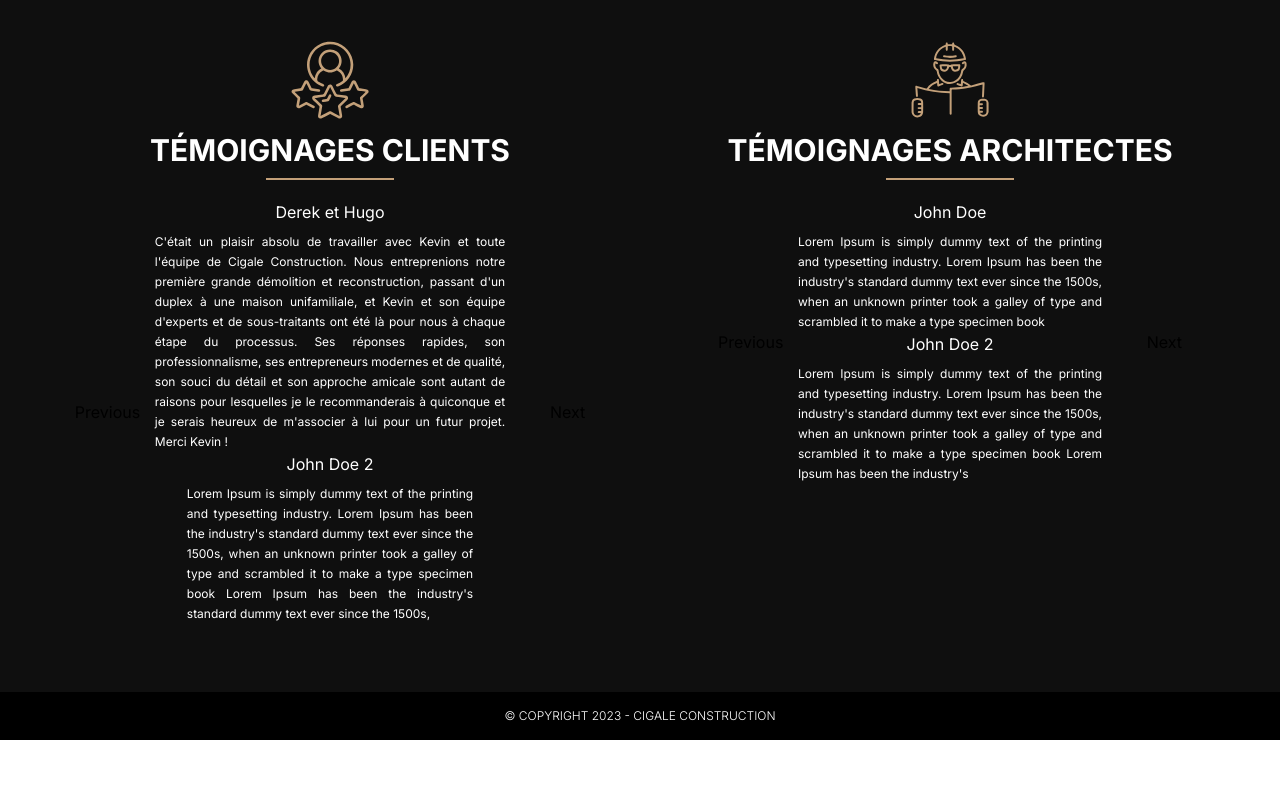
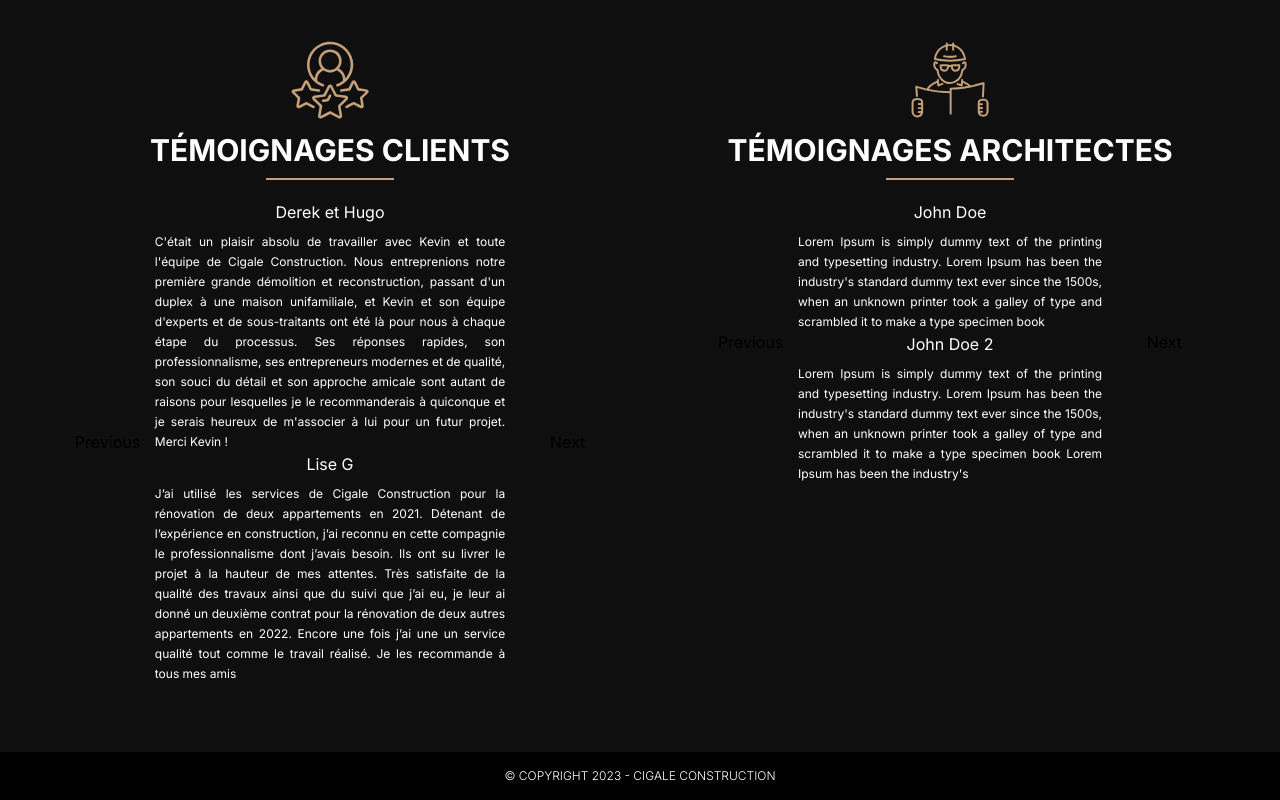
Before and after one commit to manuelfontenelle/cigale-construction, a Next.js app: page / in a window 1280 px wide. Shown: the part 2252-3052 px from the top of the page. Before the commit the page ends 2992 px from the top, so only its background shows below. Built offline with nearby package versions, Linux system fonts and the light colour scheme; what tw-elements would draw is missing.

Commit message:
fix texte + new tesimonial

```diff
--- a/components/SliderTxt.js
+++ b/components/SliderTxt.js
@@ -27,14 +27,18 @@ const SliderTxt = () => {
 					</div>
 				</div>
 				<div className="carousel-item relative float-left w-full">
-					<div className=" w-full text-white px-16 flex flex-col justify-center items-center sm:px-28">
-						<span className="pb-2 text-md">John Doe 2</span>
+					<div className=" w-full text-white px-16 flex flex-col justify-center items-center sm:px-20">
+						<span className="pb-2 text-md">Lise G</span>
 						<p className="leading-5 text-xs  2xl:text-sm 2xl:leading-6 md:text-justify">
-							Lorem Ipsum is simply dummy text of the printing and typesetting
-							industry. Lorem Ipsum has been the industry's standard dummy text
-							ever since the 1500s, when an unknown printer took a galley of
-							type and scrambled it to make a type specimen book Lorem Ipsum has
-							been the industry's standard dummy text ever since the 1500s,
+							J’ai utilisé les services de Cigale Construction pour la
+							rénovation de deux appartements en 2021. Détenant de l’expérience
+							en construction, j’ai reconnu en cette compagnie le
+							professionnalisme dont j’avais besoin. Ils ont su livrer le projet
+							à la hauteur de mes attentes. Très satisfaite de la qualité des
+							travaux ainsi que du suivi que j’ai eu, je leur ai donné un
+							deuxième contrat pour la rénovation de deux autres appartements en
+							2022. Encore une fois j’ai une un service qualité tout comme le
+							travail réalisé. Je les recommande à tous mes amis
 						</p>
 					</div>
 				</div>
--- a/pages/about.js
+++ b/pages/about.js
@@ -42,7 +42,7 @@ const about = () => {
 								BIENHEUREUSE ET DYNAMIQUE
 							</span>
 							<span className="block mt-1 text-[#c3a079]">
-								Entrepreneur Général spécialisé dans la réalisation de projet
+								Entrepreneur Général spécialisé dans la réalisation de projets
 								Architecturaux.
 								<br />
 								Nous œuvrons dans l’aire du grand Montréal.
@@ -61,13 +61,13 @@ const about = () => {
 								CONFIEZ NOUS VOS CLEFS
 							</span>
 							<span className=" w-16 h-0.5 mt-1.5 mb-3 bg-[#c3a079] block text-center"></span>
-							Notre ADN est guidé par la maitrise de la performance. <br /> Fort
+							Notre ADN est guidé par la maîtrise de la performance. <br /> Fort
 							d’une équipe regroupant des talents, CIGALE CONSTRUCTION se donne
 							le devoir de livrer votre projet dans le respect des coûts de
-							construction, des échéanciers et de la qualité de l’ouvrage CIGALE
-							CONSTRUCTION se distingue par ses connaissances, son savoir-faire,
-							son service d’accompagnement, la qualité de ses réalisations pour
-							l’entière satisfaction de nos clients.
+							construction, des échéanciers et de la qualité de l’ouvrage.
+							<br /> CIGALE CONSTRUCTION se distingue par ses connaissances, son
+							savoir-faire, son service d’accompagnement, la qualité de ses
+							réalisations pour l’entière satisfaction de nos clients.
 						</p>
 					</div>
 				</section>
@@ -99,10 +99,11 @@ const about = () => {
 								transmet sa rigueur et sa méthodologie à ses équipes dans le but
 								d’une amélioration continue. <br />
 								<br />
-								Personne au grand cœur, Kevin a participé à deux missions
-								humanitaires à l’étranger. <br />
-								C’était donc inéluctable pour lui que Cigale Construction soit
-								partenaire d’Architecte Sans Frontière Québec.
+								Personne au grand cœur, Kévin a participé à deux missions
+								humanitaires à l’étranger visant à améliorer l’habitat. <br />
+								Il a souhaité continuer son engagement à travers Cigale
+								Construction qui est fièrement partenaire d’Architecte Sans
+								Frontière Québec.
 							</p>
 						</div>
 					</div>
--- a/pages/career.js
+++ b/pages/career.js
@@ -46,7 +46,7 @@ const career = () => {
 						<div className=" block w-full object-cover  xl:w-[50%] ">
 							<p className=" text-white font-reg text-sm my-4 leading-6 2xl:text-base 2xl:leading-7 2xl:pr-60">
 								Vous souhaitez nous rejoindre ? Veuillez remplir ce formulaire
-								et nous vous contacteront prochainement :
+								et nous vous contacterons prochainement :
 							</p>
 							<Formulaire2 />
 						</div>
```
